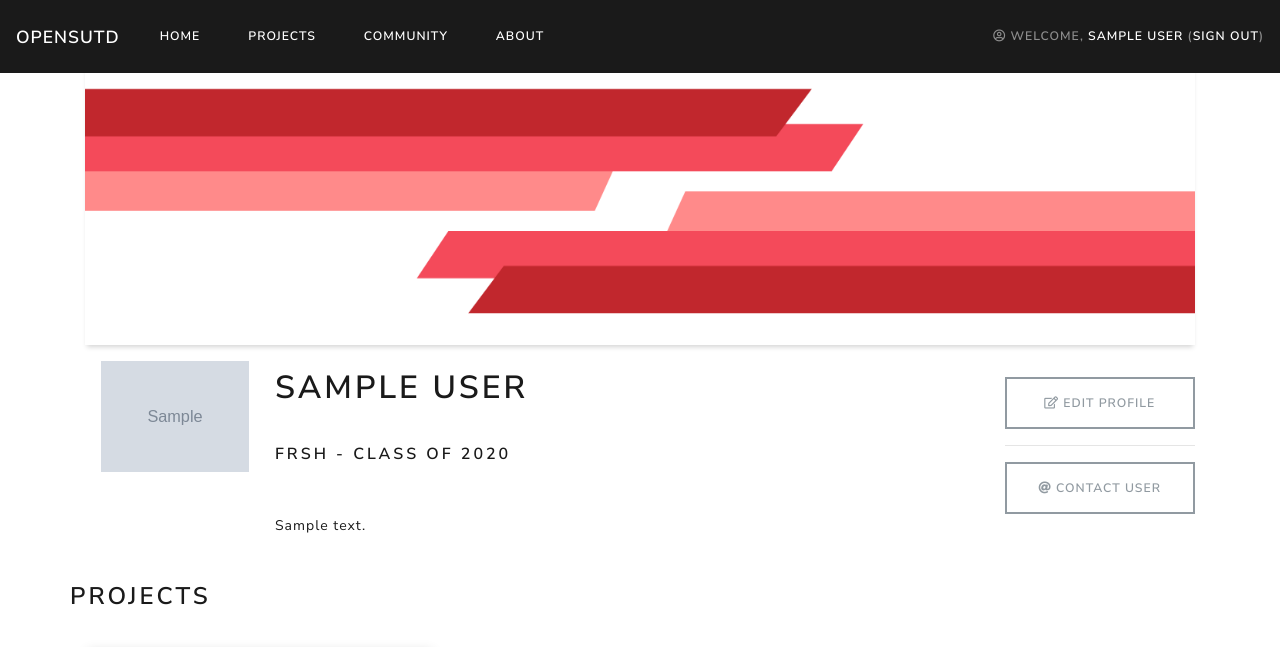
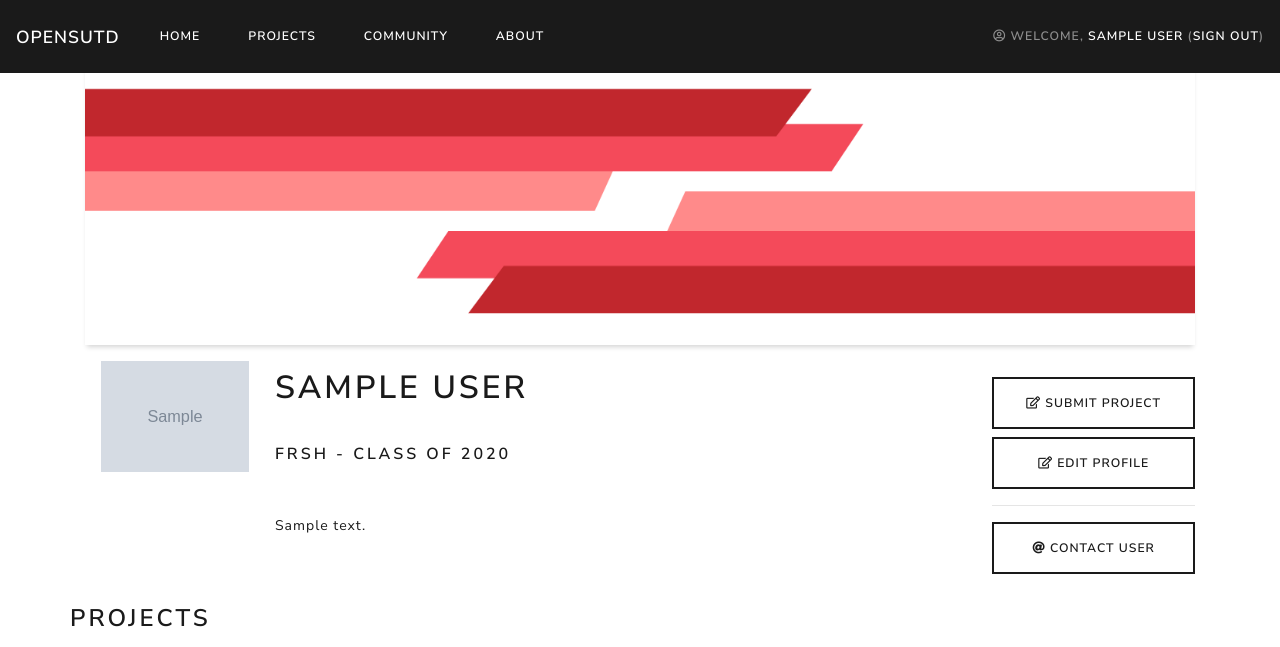
Before and after one commit to OpenSUTD/web-platform-prototype, a Django app: page /users/sample/ in a window 1280 px wide. Shown: the top 647 px of the page. Run offline with Django 3.2, Linux system fonts and the light colour scheme; a user stored in the database is signed in; tables that the repository leaves empty hold one stand-in row (values such as "Sample post"); grey boxes marked "Sample" are stand-in pictures; some libraries are stand-ins or nearby versions.

Commit message:
Fix layout of button on user page

```diff
--- a/projects/templates/opensutd/user.html
+++ b/projects/templates/opensutd/user.html
@@ -24,11 +24,12 @@
             <div class="edit-profile">
                 {% if user.is_authenticated %}
                     {% if user.username == current_user.username %}
-                    <a class="btn btn-outline-secondary btn-block" href="#" role="button"><i class="far fa-edit"></i> Edit Profile</a>
+                    <a class="btn btn-outline-primary btn-block" href="{% url 'projects:submit_new' %}" role="button"><i class="far fa-edit"></i> Submit Project</a>
+                    <a class="btn btn-outline-primary btn-block" href="#" role="button"><i class="far fa-edit"></i> Edit Profile</a>
                     <hr>
                     {% endif %}
                 {% endif %}
-                <a class="btn btn-outline-secondary btn-block" href="mailto:{{ current_user.contact_email }}" role="button"><i class="fas fa-at"></i> Contact User</a>
+                <a class="btn btn-outline-primary btn-block" href="mailto:{{ current_user.contact_email }}" role="button"><i class="fas fa-at"></i> Contact User</a>
             </div>
         </div>
     </div>
```
